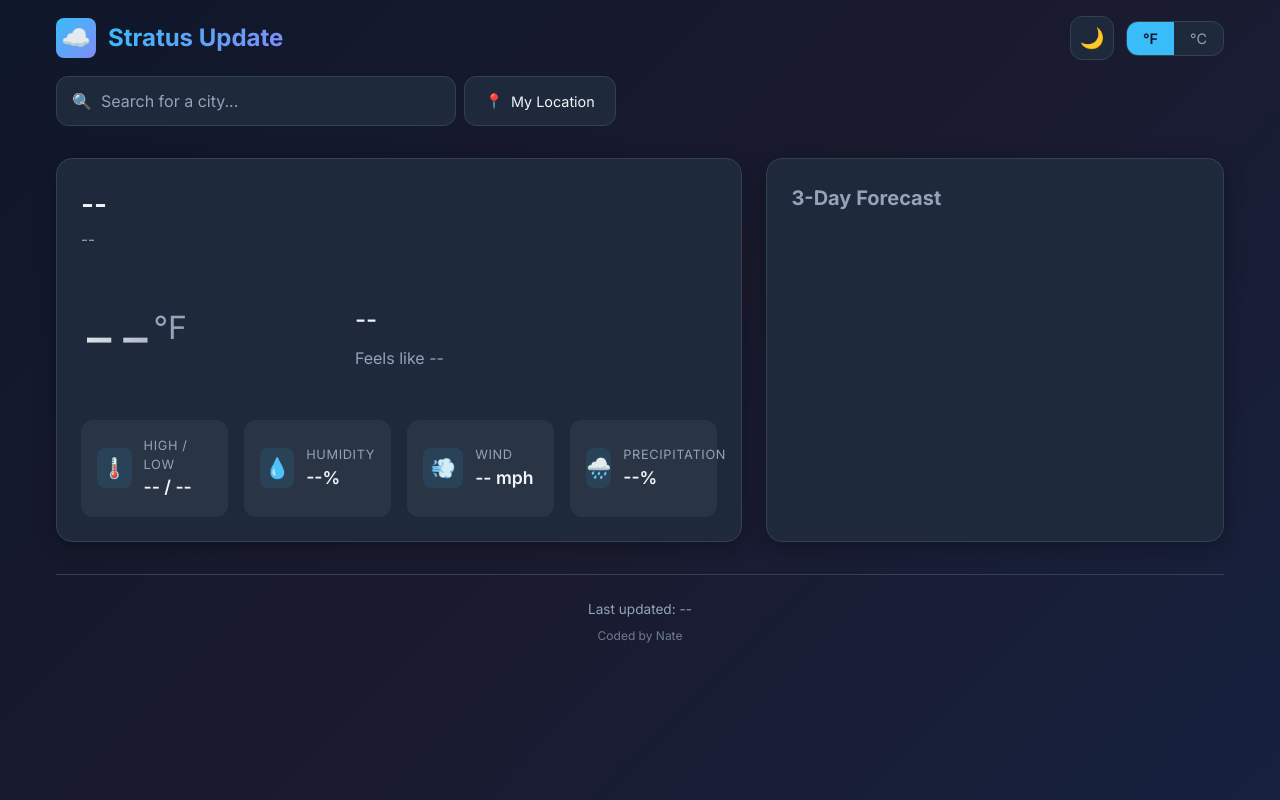
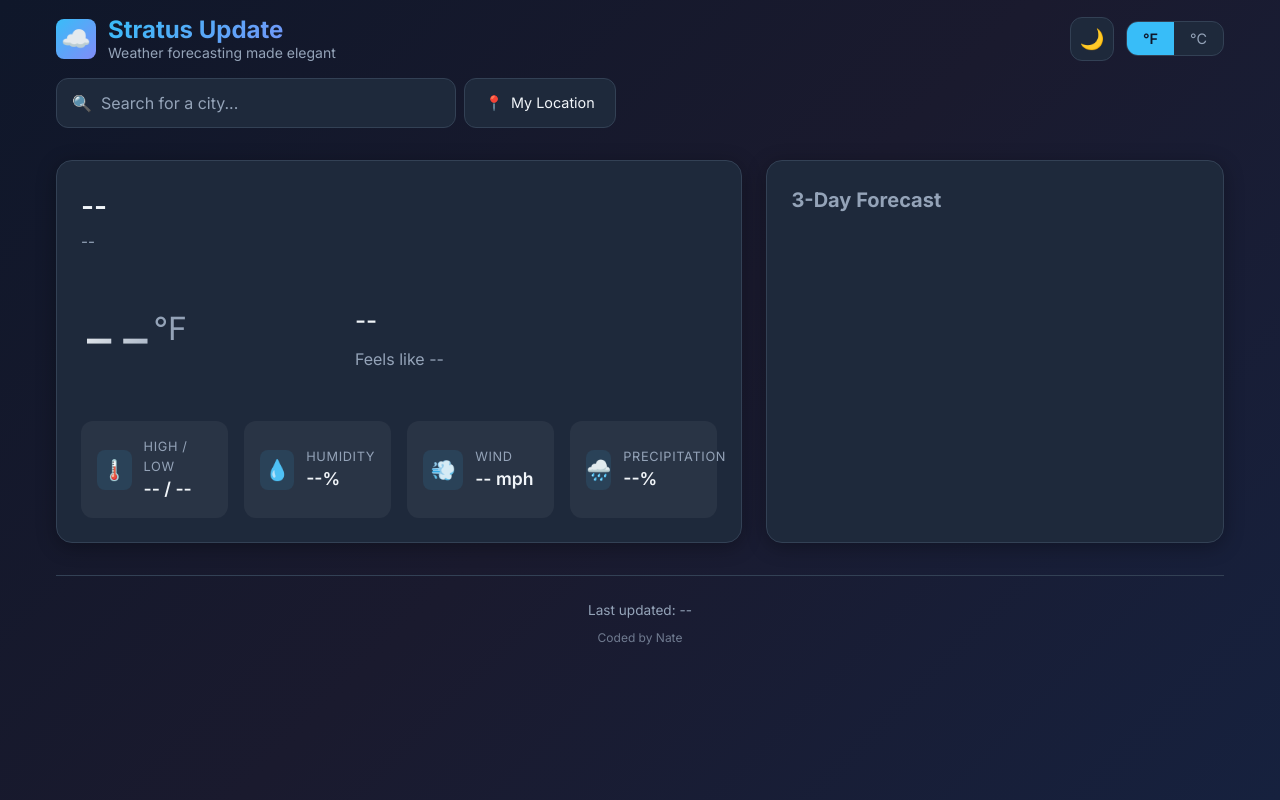
Before and after one commit to CoderNate62/stratus-update, a plain HTML site: page index.html in a window 1280 px wide. Drawn offline with Linux system fonts and the light colour scheme.

Commit message:
Add tagline 'Weather forecasting made elegant' to header

```diff
--- a/index.html
+++ b/index.html
@@ -69,7 +69,10 @@
                 <div class="header-top">
                     <div class="logo">
                         <div class="logo-icon">☁️</div>
-                        <h1>Stratus Update</h1>
+                        <div>
+                            <h1>Stratus Update</h1>
+                            <p class="tagline">Weather forecasting made elegant</p>
+                        </div>
                     </div>
                     <div class="header-controls">
                         <!-- Theme Toggle -->
--- a/styles.css
+++ b/styles.css
@@ -152,6 +152,7 @@ header {
     align-items: center;
     justify-content: center;
     font-size: 1.5rem;
+    flex-shrink: 0;
 }
 
 .logo h1 {
@@ -161,6 +162,14 @@ header {
     -webkit-background-clip: text;
     -webkit-text-fill-color: transparent;
     background-clip: text;
+    line-height: 1.2;
+}
+
+.logo .tagline {
+    font-size: 0.875rem;
+    color: var(--color-text-secondary);
+    font-weight: 400;
+    line-height: 1.2;
 }
 
 /* Theme Toggle */
```
